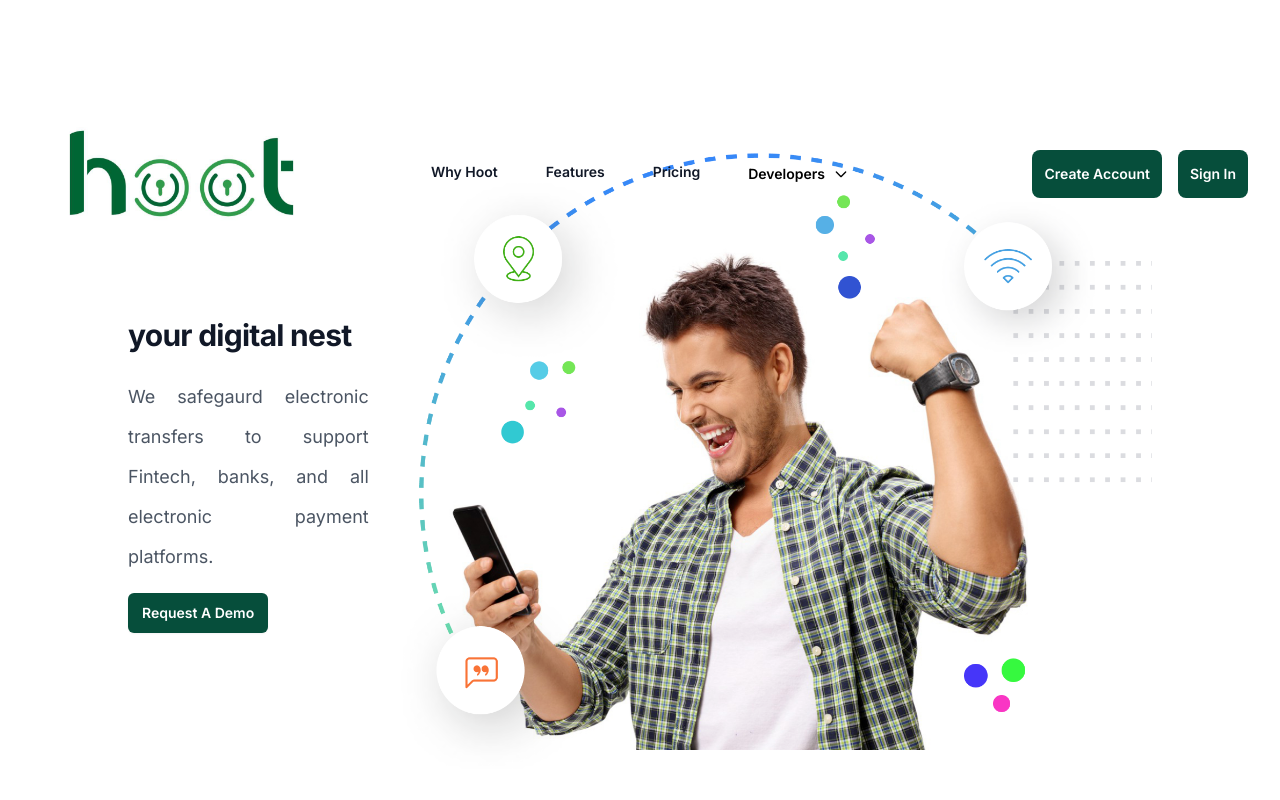
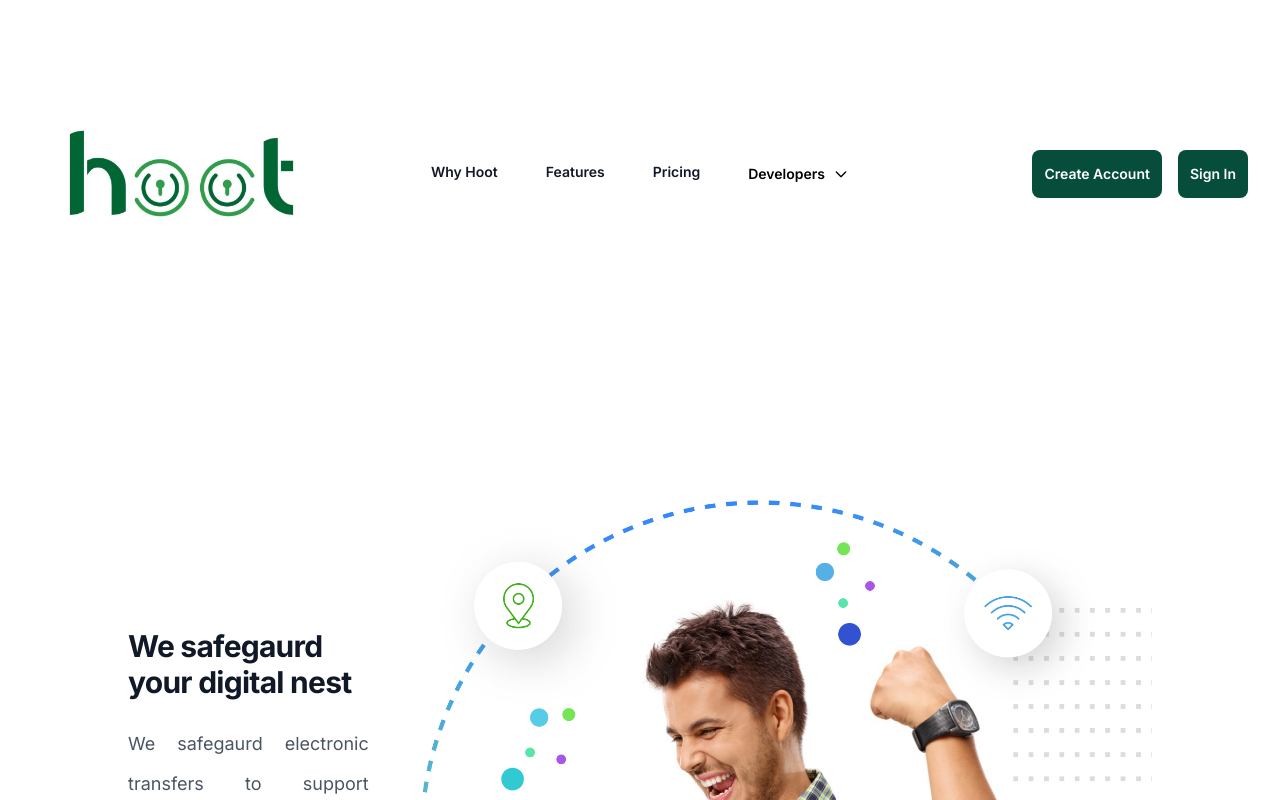
Before and after one commit to DanielOkyere/hoot_frontend, a Next.js app: page / in a window 1280 px wide. Shown: the top 800 px of the page. Built offline with nearby package versions, Linux system fonts and the light colour scheme.

Commit message:
Completed navbar

```diff
--- a/components/navbar/Navbar.tsx
+++ b/components/navbar/Navbar.tsx
@@ -35,7 +35,7 @@ export default function Navbar() {
 	const [dropMenu, setDropMenu] = useState(false)
 
 	return (<div className='bg-white'>
-		<header className='absolute inset-x-0 top-0 z-50'>
+		<header className='relative inset-x-0 top-0 z-50'>
 			<nav className='flex items-center justify-between p-6 lg:px-8'>
 				<div className='flex lg:flex-1'>
 					<a href="/" className='-m-1.5 p-1.5 text-lg font-extrabold'>
@@ -51,18 +51,20 @@ export default function Navbar() {
 						<Bars3Icon className="h-6 w-6" aria-hidden="true" />
 					</button>
 				</div>
-				<div className="hidden lg:flex lg:gap-x-12">
+				<div className="hidden lg:flex lg:gap-x-12 ">
 					{
 						navigation.map((item) =>
-							item.submenu ? <div className="flex items-center" key={item.name}>
-								<button onMouseEnter={() => setDropMenu(true)} onMouseLeave={() => setDropMenu(false)} className="text-gray flex items-center text-sm font-semibold leading-6" type="button">{item.name} <svg className="w-4 h-4 ml-2" aria-hidden="true" fill="none" stroke="currentColor" viewBox="0 0 24 24" xmlns="http://www.w3.org/2000/svg"><path strokeLinecap="round" strokeLinejoin="round" strokeWidth="2" d="M19 9l-7 7-7-7"></path></svg></button>
-								{dropMenu && item.submenu?.map((menu) => <div key={menu.name} className="z-10 flex flex-col bg-white divide-gray-100 rounded-lg shadow w-44 dark:bg-gray-700">
-									<select className="py-2 text-sm text-gray-700 dark:text-gray-200 ">
-										<option>
-											<a href={menu.href} className="px-4 py-2 hover:bg-gray-100 dark:hover:bg-gray-600 dark:hover:text-white">{menu.name}</a>
-										</option>
-									</select>
-								</div>)}
+							item.submenu ? <div onMouseEnter={() => setTimeout(() => setDropMenu(true), 500)} onMouseLeave={() => setTimeout(() => setDropMenu(false), 500)} className="items-center" key={item.name}>
+								<button className="text-gray flex items-center text-sm font-semibold leading-6" type="button">{item.name} <svg className="w-4 h-4 ml-2" aria-hidden="true" fill="none" stroke="currentColor" viewBox="0 0 24 24" xmlns="http://www.w3.org/2000/svg"><path strokeLinecap="round" strokeLinejoin="round" strokeWidth="2" d="M19 9l-7 7-7-7"></path></svg></button>
+								<div className={dropMenu ? 'flex '+`z-20 flex-col bg-white divide-gray-100 rounded-lg shadow w-44 dark:bg-gray-700 `: 'hidden'}>
+									<ul className="py-2 text-sm text-gray-700 dark:text-gray-200 ">
+										{dropMenu && item.submenu?.map((menu) =>
+											<li key={menu.name}>
+												<a href={menu.href} className="px-4 py-2 hover:bg-gray-100 dark:hover:bg-gray-600 dark:hover:text-white">{menu.name}</a>
+											</li>
+										)}
+									</ul>
+								</div>
 							</div> : <a key={item.name} href={item.href} className="text-sm font-semibold leadin-6 text-gray-900">
 								{item.name}
 							</a>
```
